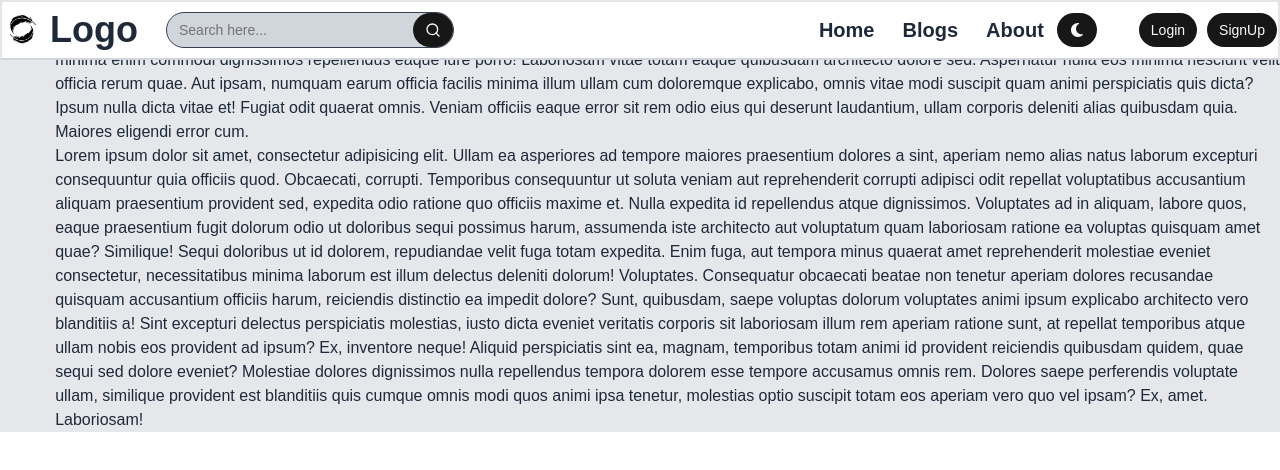
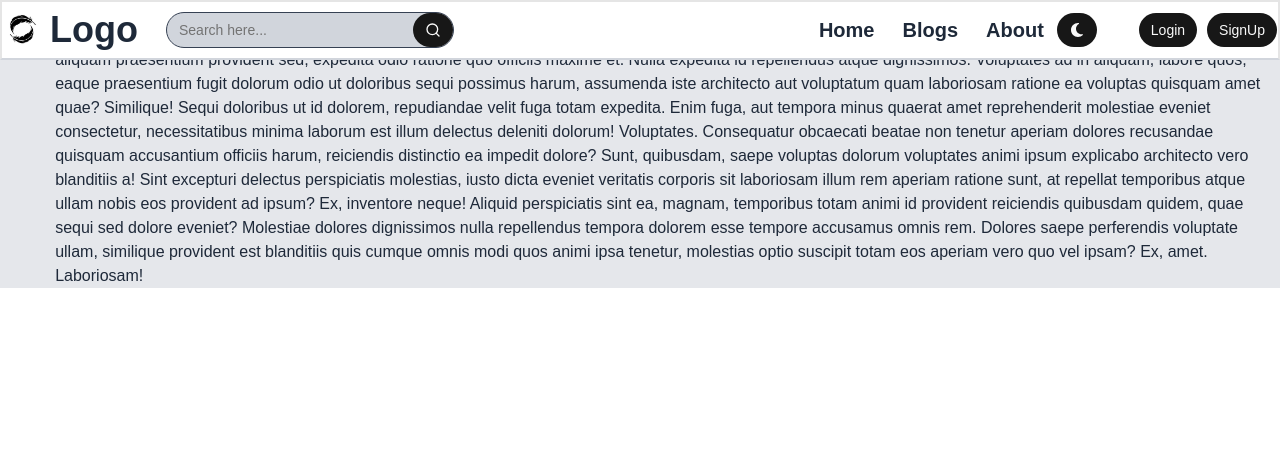
Before and after one commit to Anjali-2652/BlogWebsite, a React app in the folder Frontend/: page /dashboard/profile in a window 1280 px wide. Shown: the top 470 px of the page. Built offline with nearby package versions, Linux system fonts and the light colour scheme; the HTML template or start-up script is replaced by a standard one.

Commit message:
error check

```diff
--- a/Frontend/src/Pages/Profile.jsx
+++ b/Frontend/src/Pages/Profile.jsx
@@ -3,10 +3,7 @@ import React from 'react'
 export const Profile = () => {
   return (
     <div className=''>
-      <p>Lorem ipsum dolor, sit amet consectetur adipisicing elit. Esse sint distinctio saepe dicta incidunt. Quo eligendi aut veniam impedit voluptas numquam illum eveniet. Obcaecati laborum voluptatibus ipsum, natus dolorum dolore.
-      Libero ipsa obcaecati assumenda quibusdam inventore, praesentium ullam, unde soluta rem sed nihil, cum minima enim commodi dignissimos repellendus eaque iure porro! Laboriosam vitae totam eaque quibusdam architecto dolore sed.
-      Aspernatur nulla eos minima nesciunt velit officia rerum quae. Aut ipsam, numquam earum officia facilis minima illum ullam cum doloremque explicabo, omnis vitae modi suscipit quam animi perspiciatis quis dicta?
-      Ipsum nulla dicta vitae et! Fugiat odit quaerat omnis. Veniam officiis eaque error sit rem odio eius qui deserunt laudantium, ullam corporis deleniti alias quibusdam quia. Maiores eligendi error cum.</p>
+
     <p>Lorem ipsum dolor sit amet, consectetur adipisicing elit. Ullam ea asperiores ad tempore maiores praesentium dolores a sint, aperiam nemo alias natus laborum excepturi consequuntur quia officiis quod. Obcaecati, corrupti.
     Temporibus consequuntur ut soluta veniam aut reprehenderit corrupti adipisci odit repellat voluptatibus accusantium aliquam praesentium provident sed, expedita odio ratione quo officiis maxime et. Nulla expedita id repellendus atque dignissimos.
     Voluptates ad in aliquam, labore quos, eaque praesentium fugit dolorum odio ut doloribus sequi possimus harum, assumenda iste architecto aut voluptatum quam laboriosam ratione ea voluptas quisquam amet quae? Similique!
```
